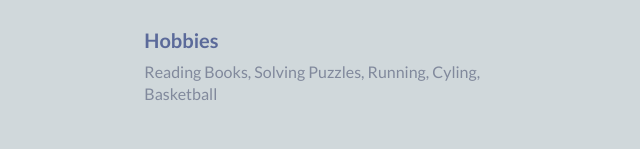
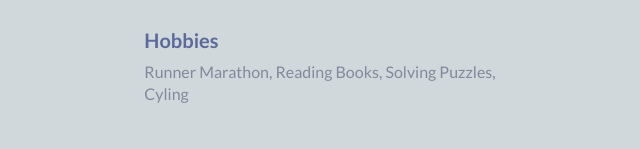
Before and after one commit to vikashvk/vikashvk-html-css, a plain HTML site: page index.html in a window 1280 px wide. Shown: the part 803-952 px from the top of the page, 496-1136 px from the left. Drawn offline with Linux system fonts and the light colour scheme.

Commit message:
hobbies changed

```diff
--- a/index.html
+++ b/index.html
@@ -126,7 +126,7 @@
 			<div class="list-card">
 				<div>
 					<h3>Hobbies</h3>
-					<span>Reading Books, Solving Puzzles, Running, Cyling, Basketball</span>
+					<span>Runner Marathon, Reading Books, Solving Puzzles, Cyling </span>
 				</div>
 			</div>
 		</div>
```
